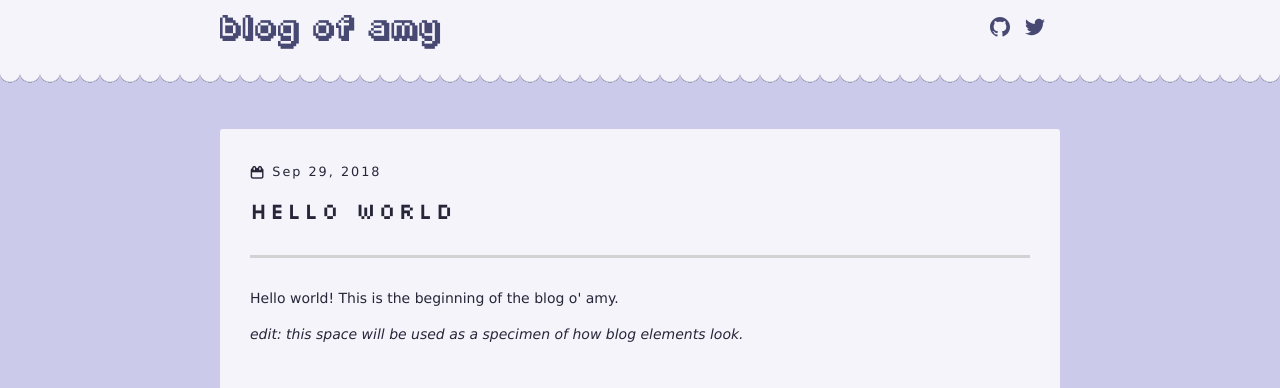
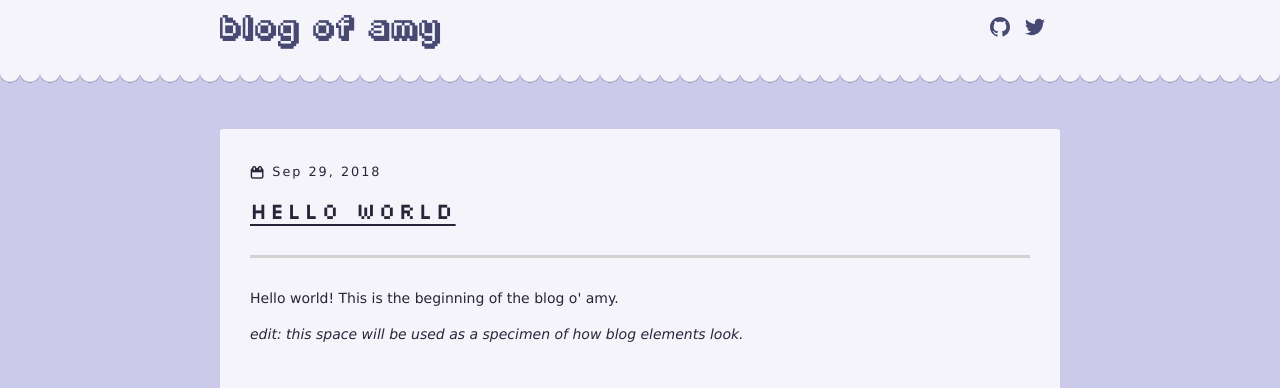
Before and after one commit to fu4303/portfolio-amychurchwell, a Jekyll site: the page built from _posts/2018-09-29-hello-world.md, in a window 1280 px wide. Shown: the top 388 px of the page. Built offline with Jekyll 4.4.1, drawn with Linux system fonts in a browser that asks for light colours.

Commit message:
h-card value updates

```diff
--- a/_includes/header.html
+++ b/_includes/header.html
@@ -22,7 +22,7 @@
 
         {%- for mst in site.mastodon -%}{%- if mst.username and mst.instance -%}<li><a href="https://{{ mst.instance| cgi_escape | escape}}/@{{mst.username}}" rel="me"><svg class="svg-icon" viewBox="0 0 16 16"><use xlink:href="{{ '/assets/minima-social-icons.svg#mastodon' | relative_url }}"></use></svg></li>{%- endif -%}{%- endfor -%}
 
-        {%- if site.twitter_username -%}<li><a href="https://www.twitter.com/{{ site.twitter_username| cgi_escape | escape }}" rel="me"><svg class="svg-icon" viewBox="0 0 16 16"><use xlink:href="{{ '/assets/minima-social-icons.svg#twitter' | relative_url }}"></use></svg></a></li>{%- endif -%}
+        {%- if site.twitter_username -%}<li><a href="https://twitter.com/{{ site.twitter_username| cgi_escape | escape }}" rel="me"><svg class="svg-icon" viewBox="0 0 16 16"><use xlink:href="{{ '/assets/minima-social-icons.svg#twitter' | relative_url }}"></use></svg></a></li>{%- endif -%}
 
         {%- if site.youtube_username -%}<li><a href="https://youtube.com/{{ site.youtube_username| cgi_escape | escape }}" rel="me"><svg class="svg-icon" viewBox="0 0 16 16"><use xlink:href="{{ '/assets/minima-social-icons.svg#youtube' | relative_url }}"></use></svg></a></li>{%- endif -%}
 
--- a/_layouts/home.html
+++ b/_layouts/home.html
@@ -17,7 +17,7 @@
         <br>
         I am a front-end developer at <a class="p-org" href="https://mozilla.org">Mozilla</a> --we are on a mission to ensure the web is open and accessible to all.
         <br>
-        When I am not coding I like to hike trails, practice yoga, and watch Star Trek.
+        When I am not programming I like to hike trails, practice yoga, and watch Star Trek.
       </p>
     </div>
   </section>
--- a/_layouts/post.html
+++ b/_layouts/post.html
@@ -13,7 +13,9 @@
           </time>
         {% endif %}
 
-        <h1 class="post-title p-name" itemprop="name headline">{{ page.title | escape }}</h1>
+        <a href="{{ page.url }}">
+          <h1 class="post-title p-name" itemprop="name headline">{{ page.title | escape }}</h1>
+        </a>
 
         {% if page.categories.size > 0 %}
         <p class="post-category">
@@ -26,7 +28,7 @@
         <div>
           {% for tag in page.tags %}
             {% capture tag_name %}{{ tag }}{% endcapture %}
-              <a class="post-tag" href="{{ relative_url }}/tag/{{ tag_name }}">
+              <a class="post-tag p-category" href="{{ relative_url }}/tag/{{ tag_name }}">
                 <i class="sf sf--tag"></i>
                 {{ tag_name }}
               </a>
@@ -42,7 +44,7 @@
       <div class="post-content e-content" itemprop="articleBody">
         {{ content }}
         <small>
-          /<a rel="author" class="p-author" href="…">amy</a>
+          /<a rel="author" class="p-author h-card" href="{{ "/" | relative_url }}">amy</a>
         </small>
         <p class="bug-note">See a bug or typo? <a href="https://github.com/amychurchwell/amychurchwell.com/issues/new">File a bug!</a></p>
       </div>
```
